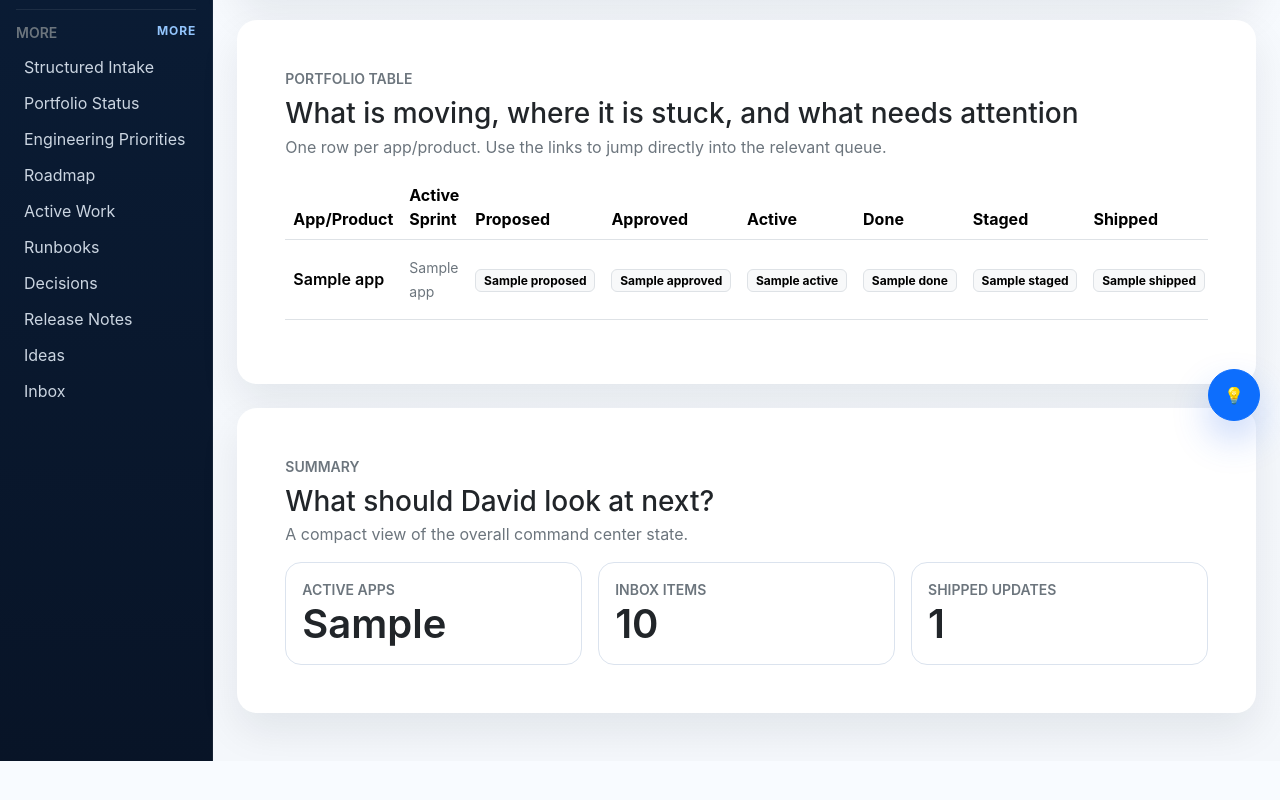
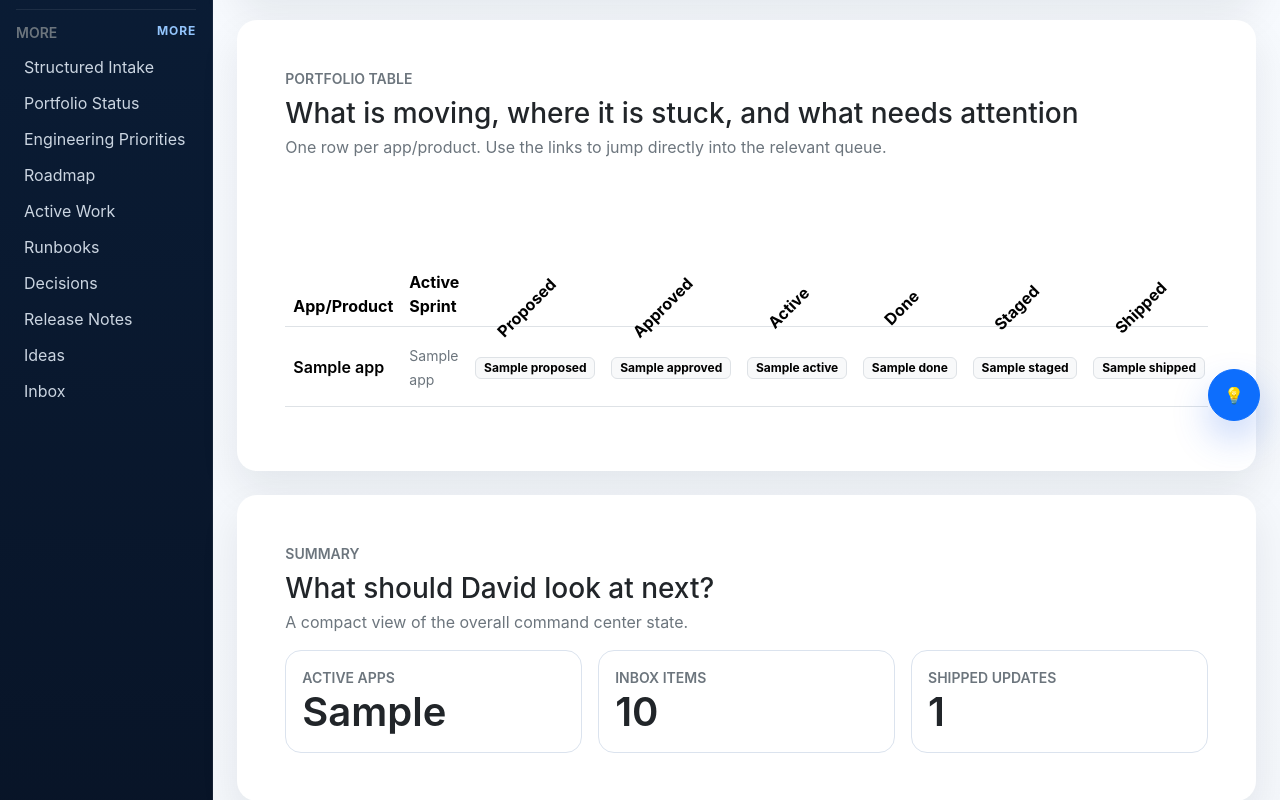
Before and after one commit to fourseasonsft/worklog-viewer, a Flask app: template templates/dashboard.html in a window 1280 px wide. Shown: the part 359-1159 px from the top of the page. Before the commit the page ends 1120 px from the top, so only its background shows below. Run offline with Flask 3, Linux system fonts and the light colour scheme; the template is opened without the code that fills it: most values are stand-ins (such as "Sample title", 1, 10 or a date in 2020); some libraries are stand-ins or nearby versions.

Commit message:
Rotate dashboard portfolio headers

```diff
--- a/templates/dashboard.html
+++ b/templates/dashboard.html
@@ -1,5 +1,46 @@
 {% extends "base.html" %}
 {% block content %}
+<style>
+  .dashboard-table thead th {
+    vertical-align: bottom;
+  }
+  .dashboard-table thead th.dashboard-table-th-rotated {
+    height: 9.5rem;
+    min-width: 5rem;
+    padding: 0.5rem 0.25rem 0.25rem;
+    vertical-align: bottom;
+    text-align: center;
+    position: relative;
+    overflow: visible;
+  }
+  .dashboard-table thead th.dashboard-table-th-rotated > span {
+    display: inline-block;
+    transform: rotate(-45deg);
+    transform-origin: bottom center;
+    white-space: nowrap;
+    position: absolute;
+    left: 50%;
+    bottom: 0.65rem;
+    translate: -50% 0;
+  }
+  .dashboard-table .dashboard-table-count {
+    text-align: center;
+    vertical-align: middle;
+  }
+  @media (max-width: 992px) {
+    .dashboard-table thead th.dashboard-table-th-rotated {
+      height: auto;
+      min-width: 4.5rem;
+      padding-top: 1rem;
+    }
+    .dashboard-table thead th.dashboard-table-th-rotated > span {
+      position: static;
+      display: inline-block;
+      transform: none;
+      translate: none;
+    }
+  }
+</style>
 <div class="worklog-shell">
   <section class="card surface-card card-shadow border-0 dashboard-hero mb-4">
     <div class="card-body p-4 p-xl-5">
@@ -36,13 +77,13 @@
             <tr>
               <th>App/Product</th>
               <th>Active Sprint</th>
-              <th>Proposed</th>
-              <th>Approved</th>
-              <th>Active</th>
-              <th>Done</th>
-              <th>Staged</th>
-              <th>Shipped</th>
-              <th>Inbox</th>
+              <th class="dashboard-table-th-rotated"><span>Proposed</span></th>
+              <th class="dashboard-table-th-rotated"><span>Approved</span></th>
+              <th class="dashboard-table-th-rotated"><span>Active</span></th>
+              <th class="dashboard-table-th-rotated"><span>Done</span></th>
+              <th class="dashboard-table-th-rotated"><span>Staged</span></th>
+              <th class="dashboard-table-th-rotated"><span>Shipped</span></th>
+              <th class="dashboard-table-th-rotated"><span>Inbox</span></th>
               <th>Blockers / Notes</th>
               <th>Next Action</th>
             </tr>
@@ -59,13 +100,13 @@
                     <span class="text-secondary small">{{ app.last_sprint_name or 'Not recorded' }}</span>
                   {% endif %}
                 </td>
-                <td><a class="badge text-bg-light border text-decoration-none" href="{{ url_for('sprints', app=app.slug, status='proposed') }}">{{ app.sprint_counts.proposed }}</a></td>
-                <td><a class="badge text-bg-light border text-decoration-none" href="{{ url_for('sprints', app=app.slug, status='approved') }}">{{ app.sprint_counts.approved }}</a></td>
-                <td><a class="badge text-bg-light border text-decoration-none" href="{{ url_for('sprints', app=app.slug, status='active') }}">{{ app.sprint_counts.active }}</a></td>
-                <td><a class="badge text-bg-light border text-decoration-none" href="{{ url_for('sprints', app=app.slug, status='done') }}">{{ app.sprint_counts.done }}</a></td>
-                <td><a class="badge text-bg-light border text-decoration-none" href="{{ url_for('sprints', app=app.slug, status='staged') }}">{{ app.sprint_counts.staged }}</a></td>
-                <td><a class="badge text-bg-light border text-decoration-none" href="{{ url_for('sprints', app=app.slug, status='shipped') }}">{{ app.sprint_counts.shipped }}</a></td>
-                <td><a class="badge text-bg-light border text-decoration-none" href="{{ url_for('inbox', app=app.slug) }}">{{ app.inbox_items|length if app.inbox_items else 0 }}</a></td>
+                <td class="dashboard-table-count"><a class="badge text-bg-light border text-decoration-none" href="{{ url_for('sprints', app=app.slug, status='proposed') }}">{{ app.sprint_counts.proposed }}</a></td>
+                <td class="dashboard-table-count"><a class="badge text-bg-light border text-decoration-none" href="{{ url_for('sprints', app=app.slug, status='approved') }}">{{ app.sprint_counts.approved }}</a></td>
+                <td class="dashboard-table-count"><a class="badge text-bg-light border text-decoration-none" href="{{ url_for('sprints', app=app.slug, status='active') }}">{{ app.sprint_counts.active }}</a></td>
+                <td class="dashboard-table-count"><a class="badge text-bg-light border text-decoration-none" href="{{ url_for('sprints', app=app.slug, status='done') }}">{{ app.sprint_counts.done }}</a></td>
+                <td class="dashboard-table-count"><a class="badge text-bg-light border text-decoration-none" href="{{ url_for('sprints', app=app.slug, status='staged') }}">{{ app.sprint_counts.staged }}</a></td>
+                <td class="dashboard-table-count"><a class="badge text-bg-light border text-decoration-none" href="{{ url_for('sprints', app=app.slug, status='shipped') }}">{{ app.sprint_counts.shipped }}</a></td>
+                <td class="dashboard-table-count"><a class="badge text-bg-light border text-decoration-none" href="{{ url_for('inbox', app=app.slug) }}">{{ app.inbox_items|length if app.inbox_items else 0 }}</a></td>
                 <td class="text-secondary small">
                   <div class="fw-semibold text-body">{{ app.blockers_count }} blocker{% if app.blockers_count != 1 %}s{% endif %}</div>
                   <div>{{ app.current_sprint_notes or app.last_sprint_outcome or 'No extra notes recorded.' }}</div>
```
Also changed, not shown: tests/test_dashboard.py (+2 -1 lines).
